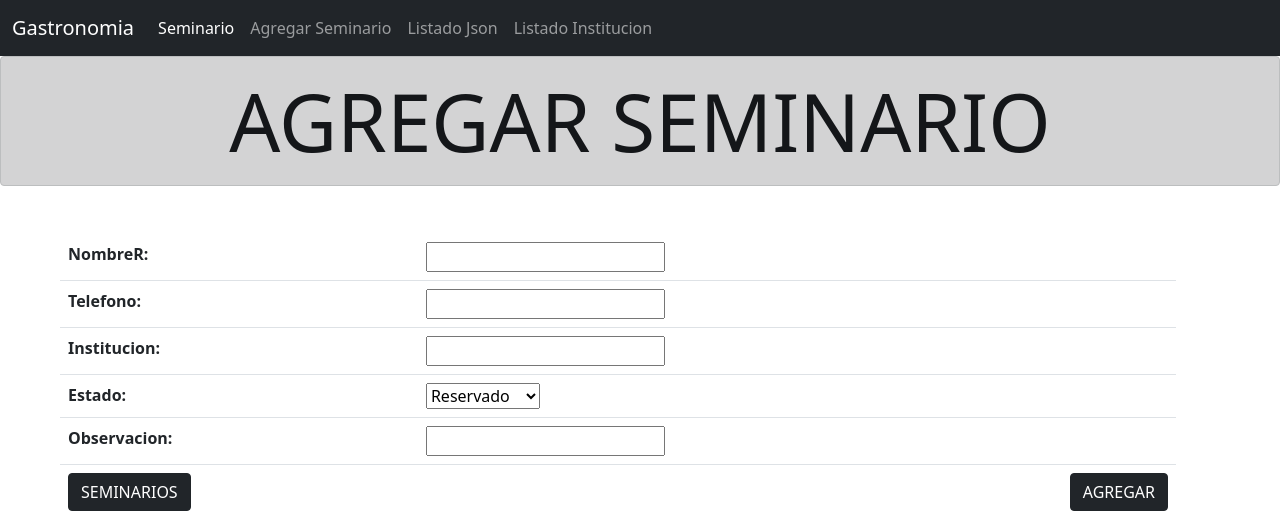
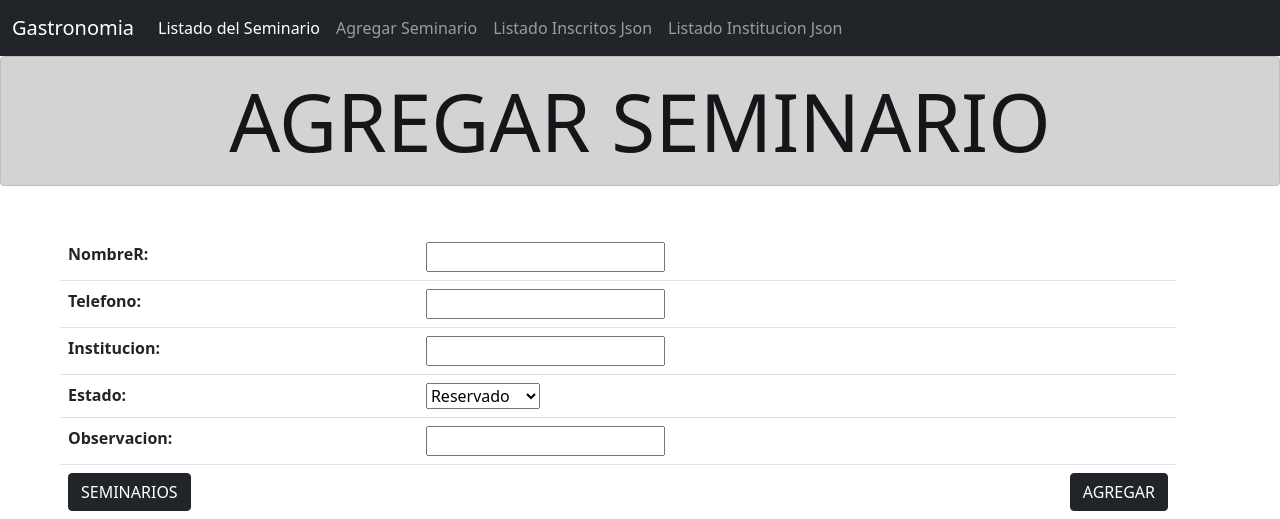
Before and after one commit to RodrigoContreras698/DJANGO_TALLER_FINAL, a Django app: page /agregarseminario/ in a window 1280 px wide. Shown: the top 519 px of the page. Run offline with Django 4.2, Linux system fonts and the light colour scheme.

Commit message:
Update agregarSeminario.html

```diff
--- a/DJANGO_TALLER_FINAL/Template/agregarSeminario.html
+++ b/DJANGO_TALLER_FINAL/Template/agregarSeminario.html
@@ -17,17 +17,17 @@
 
           <div class="collapse navbar-collapse" id="navbarNav">
             <ul class="navbar-nav">
-              <li class="nav-item">
-                <a class="nav-link active" aria-current="page" href="/seminario">Seminario</a>
+             <li class="nav-item">
+                <a class="nav-link active" aria-current="page" href="/seminario">Listado del Seminario</a>
               </li>
               <li class="nav-item">
                 <a class="nav-link" href="/agregarseminario">Agregar Seminario</a>
               </li>
               <li class="nav-item">
-                <a class="nav-link" href="/seminarios">Listado Json</a>
+                <a class="nav-link" href="/seminarios">Listado Inscritos Json</a>
               </li>
               <li class="nav-item">
-                <a class="nav-link" href="/institucion">Listado Institucion</a>
+                <a class="nav-link" href="/institucion">Listado Institucion Json</a>
               </li>
             </ul>
           </div>
```
